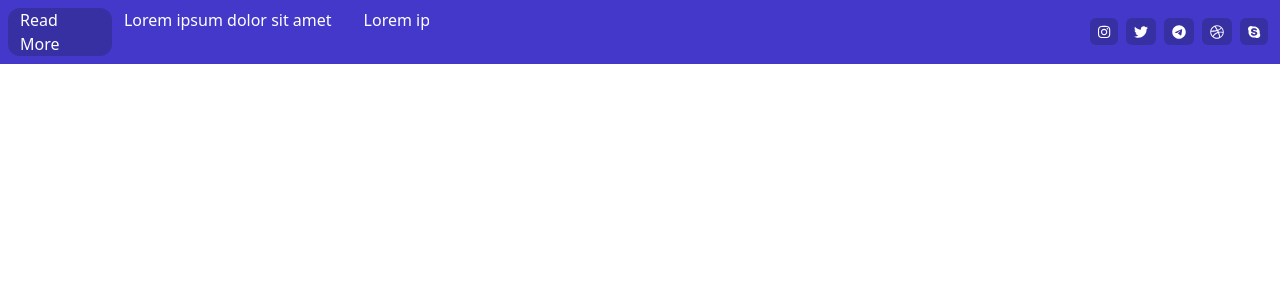
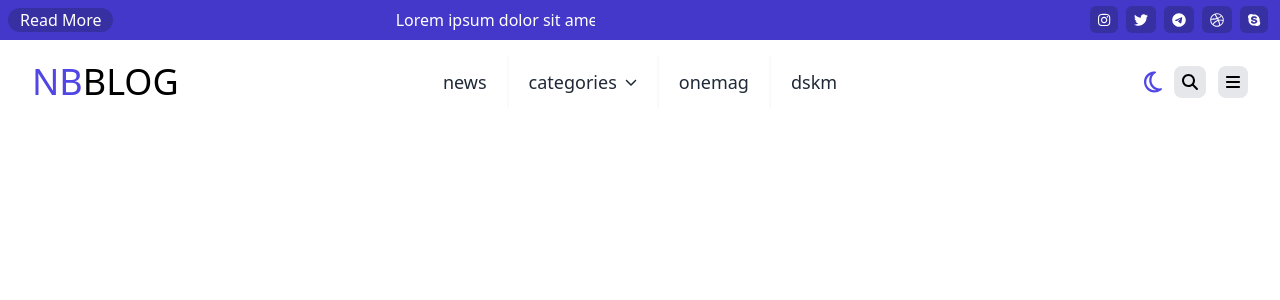
Before and after one commit to mjn81/nblog-front, a React (Create React App) app: page / in a window 1280 px wide. Shown: the top 300 px of the page. Built offline with nearby package versions, Linux system fonts and the light colour scheme.

Commit message:
Main Menu complete

```diff
--- a/src/components/Nav/MainNav.jsx
+++ b/src/components/Nav/MainNav.jsx
@@ -1,8 +1,87 @@
+import { Link } from "react-router-dom";
+import { FontAwesomeIcon } from "@fortawesome/react-fontawesome";
+import {faBars, faChevronDown, faMagnifyingGlass} from "@fortawesome/free-solid-svg-icons"
+import SubMenItem from "./SubMenItem";
+import { OutlineButton, SquareButton } from "../core/Buttton";
+import { faMoon } from "@fortawesome/free-regular-svg-icons";
 const MainNav = () => {
+    const categories = [
+        {
+            title: 'news',
+            id: 1,
+        },
+        {
+            title: 'categories',
+            id:2,
+            subCat: [
+                {
+                    title: 'lorem bddskm dsjn2',
+                    id: 1,
+                },
+                {
+                    title: 'fkdnm dsjn3',
+                    id: 2,
+                },
+                {
+                    title: 'dsjnrd',
+                    id: 3,
+                },
+                {
+                    title: 'lorems dsjn2',
+                    id: 4,
+                },
+            ]
+        },
+        {
+            title: 'onemag',
+            id:3,
+        },
+        {
+            title: 'dskm',
+            id:4,
+        },
+    ]
     return (
-        <nav>
-
-        </nav>
+        <div className="flex items-center justify-between px-8">
+            <h1 className="uppercase text-4xl w-1/4 font-extralight">
+                <span className="text-indigo-600">nb</span>blog
+            </h1>
+            <nav className="py-4 w-1/2 text-gray-800 ">
+                <ul className="flex w-full text-lg justify-center main-menu">
+                    {categories.map(({id , title , subCat} , index) => (
+                        <li key={id}
+                            className={'relative px-5 py-2 border-gray-50 transition-colors duration-50 ease-in hover:text-indigo-700  '
+                            + (index === 0 ? '':'border-l-2')}>
+                            <Link to={title} className="py-1 flex items-center ">
+                                {title}
+                                {subCat ?
+                                    <FontAwesomeIcon className="ml-2 text-xs" icon={faChevronDown} />
+                                    : ''
+                                }
+                            </Link>
+                            {subCat &&
+                                <ul className="absolute top-full left-1/2 py-4 w-max bg-white">
+                                    {subCat?.map((subItem) => (
+                                        <SubMenItem key={subItem.id} item={subItem} />
+                                    ))}
+                                </ul>
+                            }
+                        </li>
+                    ))}
+                </ul>
+            </nav>
+            <section className="w-1/4 flex items-center justify-end">
+                <OutlineButton adclass="text-2xl mr-3 text-indigo-600">
+                    <FontAwesomeIcon icon={faMoon} />
+                </OutlineButton>
+                <SquareButton adclass="mr-3">
+                    <FontAwesomeIcon icon={faMagnifyingGlass} />
+                </SquareButton>
+                <SquareButton>
+                    <FontAwesomeIcon icon={faBars} />
+                </SquareButton>
+            </section>
+        </div>
      );
 }
 
--- /dev/null
+++ b/src/components/Nav/SubMenItem.jsx
@@ -0,0 +1,13 @@
+import { Link } from "react-router-dom";
+
+const SubMenuItem = ({item}) => {
+    return (
+        <li className="hover:bg-gray-50 text-gray-800 hover:text-indigo-700 w-full transition-colors duration-50 ease-in ">
+            <Link to={item.title} className="py-2 px-3 block">
+                {item.title}
+            </Link>
+        </li>
+    );
+}
+
+export default SubMenuItem;
--- a/src/components/Nav/TopNav.jsx
+++ b/src/components/Nav/TopNav.jsx
@@ -5,14 +5,14 @@ const TopNav = () => {
 
 
     return (
-        <div className="bg-indigo-700 w-full justify-between flex items-center text-white p-2">
-            <section className="w-1/3 flex">
+        <div className="bg-indigo-700 w-full justify-between flex flex-col lg:flex-row items-center text-white p-2">
+            <section className="w-full flex lg:w-1/2 ">
                 <Badge>
                     Read More
                 </Badge>
                 <ScrollNews />
             </section>
-            <section>
+            <section className="my-3 lg:my-0">
                 <SocialNav />
             </section>
         </div>
--- /dev/null
+++ b/src/components/core/Buttton.jsx
@@ -0,0 +1,25 @@
+export const SquareButton = ({onClick , children , bgColor=null, adclass=null}) => {
+    return (
+        <button onClick={onClick} className={'px-2 py-1 rounded-lg ' +
+            (bgColor ?? 'bg-gray-200') + ' ' + (adclass ?? '')}>
+            {children}
+        </button>
+    );
+}
+
+export const FullButton = () => {
+    return (
+        <button>
+
+        </button>
+    );
+}
+
+export const OutlineButton = ({onClick , children , adclass=null}) => {
+    return (
+        <button onClick={onClick} className={adclass?? ''}>
+            {children}
+        </button>
+    );
+
+}
--- a/src/components/core/ScrollNews.jsx
+++ b/src/components/core/ScrollNews.jsx
@@ -1,21 +1,31 @@
+import { Link } from "react-router-dom";
+
 export const ScrollNews = () => {
     const news = [
-            'Lorem ipsum dolor sit amet',
-            'Lorem ipsum dolor sit amet',
-            'Lorem ipsum dolor sit amet',
-            'Lorem ipsum dolor sit amet',
-            'Lorem ipsum dolor sit amet',
-            'Lorem ipsum dolor sit amet',
+        {
+            title:'Lorem ipsum dolor sit amet',
+            path: '/path'
+        },
+        {
+            title:'Lorem ipsum dolor sit amet',
+            path: '/path'
+        },{
+            title:'Lorem ipsum dolor sit amet',
+            path: '/path'
+        },{
+            title:'Lorem ipsum dolor sit amet',
+            path: '/path'
+        },
     ]
 
     return (
             'Lorem ipsum dolor sit amet',
-        <div className="ml-2 overflow-hidden w-3/4  ">
+        <div className="ml-2 overflow-hidden w-1/2 sm:w-3/4  ">
             <div className="flex flex-nowrap w-max whitespace-nowrap scoroll-animation">
                 {news.map((textNews, index) => (
-                    <p className="mx-4" key={index}>
-                        {textNews}
-                    </p>
+                    <Link to={textNews.path} className="mx-4 hover:text-indigo-200" key={index}>
+                        {textNews.title}
+                    </Link>
                 ))}
             </div>
         </div>
--- a/src/index.css
+++ b/src/index.css
@@ -7,11 +7,37 @@
   animation: scanim 15s linear infinite;
 }
 
+.scoroll-animation:hover{
+  animation-play-state: paused;
+}
+
 @keyframes scanim {
   0% {
-    transform: translateX(30%);
+    transform: translateX(100%);
   }
   100% {
     transform: translateX(-100%);
   }
 }
+@keyframes menu-moveup {
+	from {
+		opacity: 0;
+		transform: translateX(-50%) rotatex(90deg);
+	}
+	to {
+		opacity: 1;
+		transform: translateX(-50%) rotatex(0);
+	}
+}
+
+.main-menu>li>ul{
+  display: none;
+  transform-origin: top;
+  animation: menu-moveup 500ms both;
+  box-shadow: 0 0 10px #00000014 !important;
+  -webkit-box-shadow: 0 0 10px #0000000e !important;
+  -moz-box-shadow: 0 0 10px #00000014 !important;
+}
+.main-menu>li:hover>ul{
+  display: block;
+}
```
